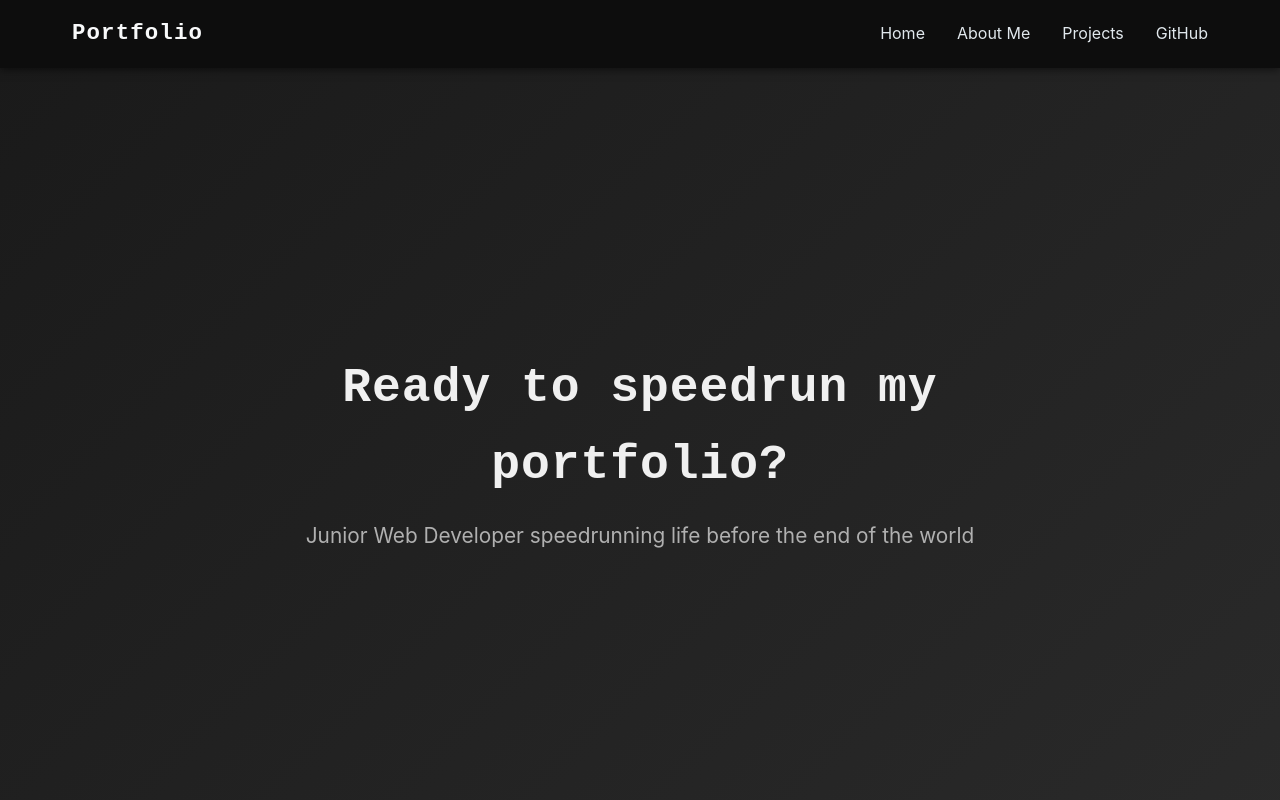
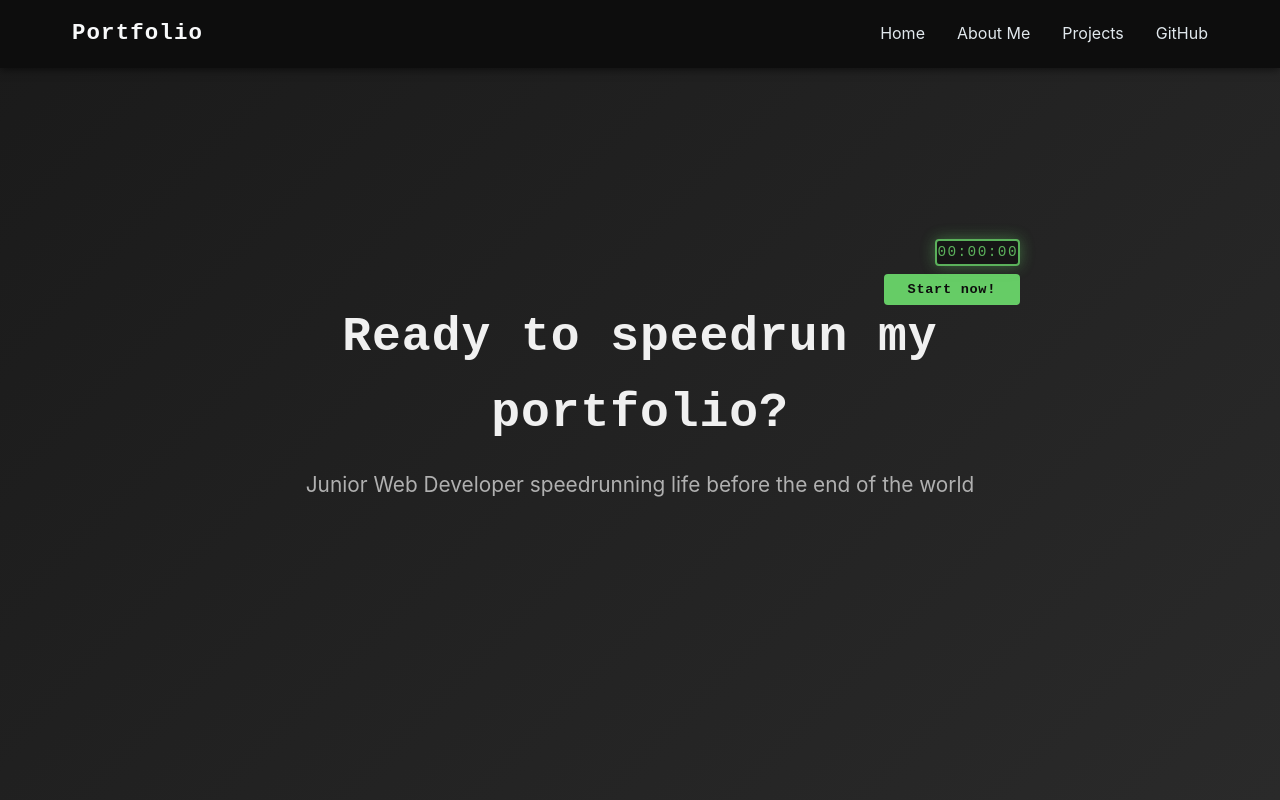
Before and after one commit to aymericpbdev/fcc-portfolio, a plain HTML site: page index.html in a window 1280 px wide. Shown: the top 800 px of the page. Drawn offline with Linux system fonts and the light colour scheme.

Commit message:
Adjustment and CSS for timer+btn when disabled

```diff
--- a/index.html
+++ b/index.html
@@ -26,12 +26,12 @@
         </nav>
     </header>
     <main id="main-content">
-        <div id="speedrun-timer" class="speedrun-timer">
-            <div class="timer-display">00:00:00</div>
-            <button class="timer-button" id="timer-start-btn">Start now!</button>
-        </div>
         <section id="welcome-section" class="welcome-section">
             <div class="welcome-content">
+            <div id="speedrun-timer" class="speedrun-timer">
+                <div class="timer-display">00:00:00</div>
+                <button class="timer-button" id="timer-start-btn">Start now!</button>
+            </div>
                 <h1>Ready to speedrun my portfolio?</h1>
                 <p class="welcome-subtitle">Junior Web Developer speedrunning life before the end of the world</p>
             </div>
--- a/styles.css
+++ b/styles.css
@@ -157,6 +157,7 @@ body {
 }
 
 .welcome-section {
+    position: relative;
     display: flex;
     justify-content: center;
     align-items: center;
@@ -168,6 +169,96 @@ body {
         linear-gradient(135deg, var(--color-background) 0%, var(--color-surface-dark) 100%),
         repeating-linear-gradient(90deg, transparent, transparent 50px, rgba(102, 204, 102, 0.02) 50px, rgba(102, 204, 102, 0.02) 51px),
         repeating-linear-gradient(0deg, transparent, transparent 50px, rgba(102, 204, 102, 0.02) 50px, rgba(102, 204, 102, 0.02) 51px);
+}
+
+.speedrun-timer {
+    position: absolute;
+    top: -60px;
+    right: 20px;
+    display: flex;
+    flex-direction: column;
+    align-items: flex-end;
+    gap: var(--spacing-xs);
+    z-index: 100;
+}
+
+.timer-display {
+    padding: var(--spacing-xs) var (--spacing-sm);
+    background-color: rgba(13, 13, 13, 0.6);
+    border: 2px solid var(--color-primary);
+    border-radius: var(--radius-sm);
+    font-family: var(--font-mono);
+    font-size: 0.9rem;
+    letter-spacing: 0.1em;
+    color: var(--color-primary);
+    animation: timer-pulse 2s ease-in-out infinite;
+}
+
+@keyframes timer-pulse {
+    0%, 100% {
+        opacity: 1;
+        box-shadow: 0 0 5px rgba(102, 204, 102, 0.3);
+    }
+    50% {
+        opacity: 0.85;
+        box-shadow: 0 0 15px rgba(102, 204, 102, 0.5);
+    }
+}
+
+.timer-button {
+    padding: var(--spacing-xs) var(--spacing-md);
+    background-color: var(--color-primary);
+    border: none;
+    border-radius: var(--radius-sm);
+    font-family: var(--font-mono);
+    font-size: 0.85rem;
+    font-weight: 600;
+    letter-spacing: 0.05em;
+    color: var(--color-background-deep);
+    cursor: pointer;
+    transition: all var(--transition);
+}
+
+.timer-button:hover {
+    background-color: var(--color-primary-light);
+    transform: translateY(-2px);
+    box-shadow: 0 4px 12px rgba(102, 204, 102, 0.4);
+}
+
+.timer-button:active {
+    transform: translateY(0);
+}
+
+/* Fixed timer after clic */
+.speedrun-timer.timer-active {
+    position: fixed;
+    top: 80px;
+    right: 20px;
+    animation: timer-slide-in 0.6s cubic-bezier(0.34, 1.56, 0.64, 1);
+}
+
+@keyframes timer-slide-in {
+    0% {
+        transform: translate(0, 0);
+    }
+    60% {
+        transform: translate(-10px, 90px);
+    }
+    75% {
+        transform: translate(5px, 85px);
+    }
+    90% {
+        transform: translate(-2px, 82px);
+    }
+    100% {
+        transform: translate(0, 80px);
+    }
+}
+
+/* Bouton pause/play plus petit */
+.timer-button.timer-button-small {
+    padding: 6px 12px;
+    font-size: 0.75rem;
 }
 
 .welcome-content {
```
